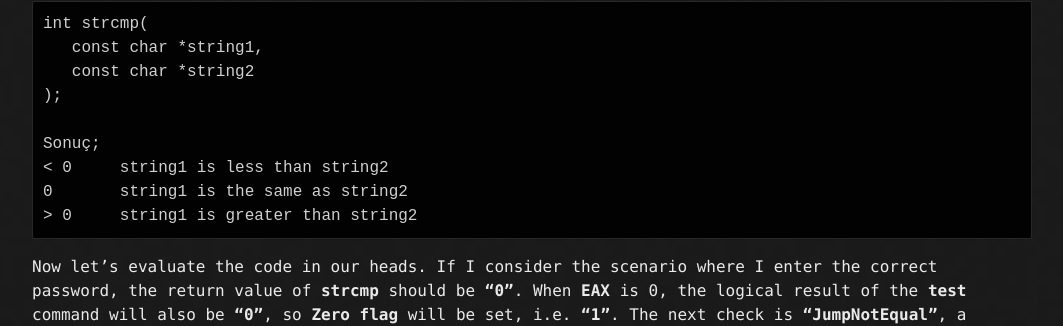
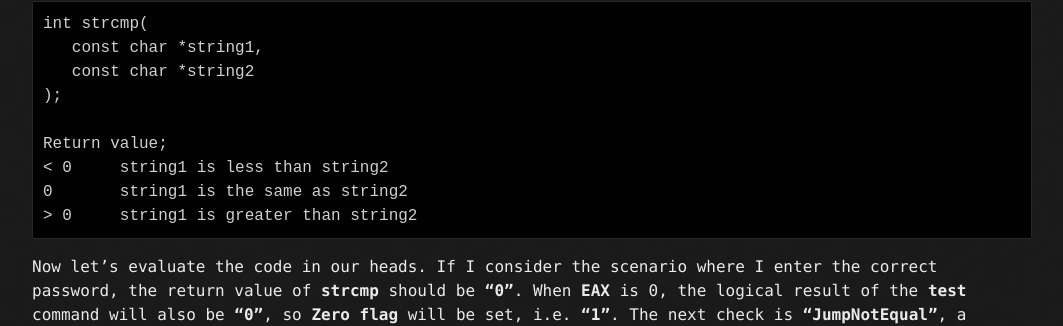
Before and after one commit to fatihbeyexe/onlyf8.github.io, a Jekyll site: the page built from _posts/2023-05-08-patching.md, in a window 1280 px wide and 900 px high, scrolled down 2118 px. Shown: the part 245-571 px from the top of the window, without its empty margins (108-1171 px from the left). Built offline with Jekyll 4.4.1, drawn with Linux system fonts in a browser that asks for light colours.

Commit message:
Added Patching Post

```diff
--- a/_posts/2023-05-08-patching.md
+++ b/_posts/2023-05-08-patching.md
@@ -59,7 +59,7 @@ int strcmp(
    const char *string2
 );
 
-Sonuç;
+Return value;
 < 0	string1 is less than string2
 0	string1 is the same as string2
 > 0	string1 is greater than string2
```
Also changed, not shown: _posts/2023-05-08-yamalama.md (+1 -1 lines).
